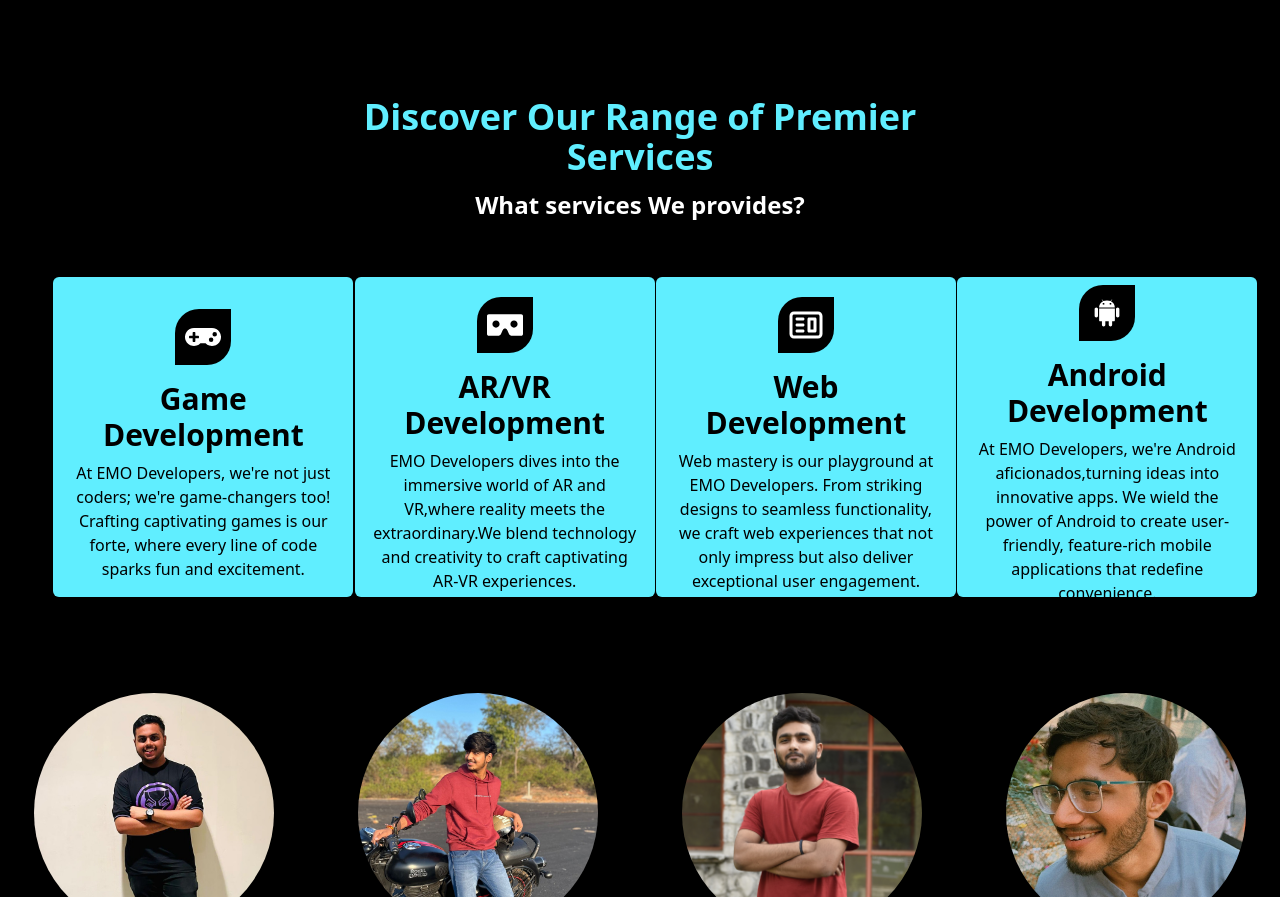
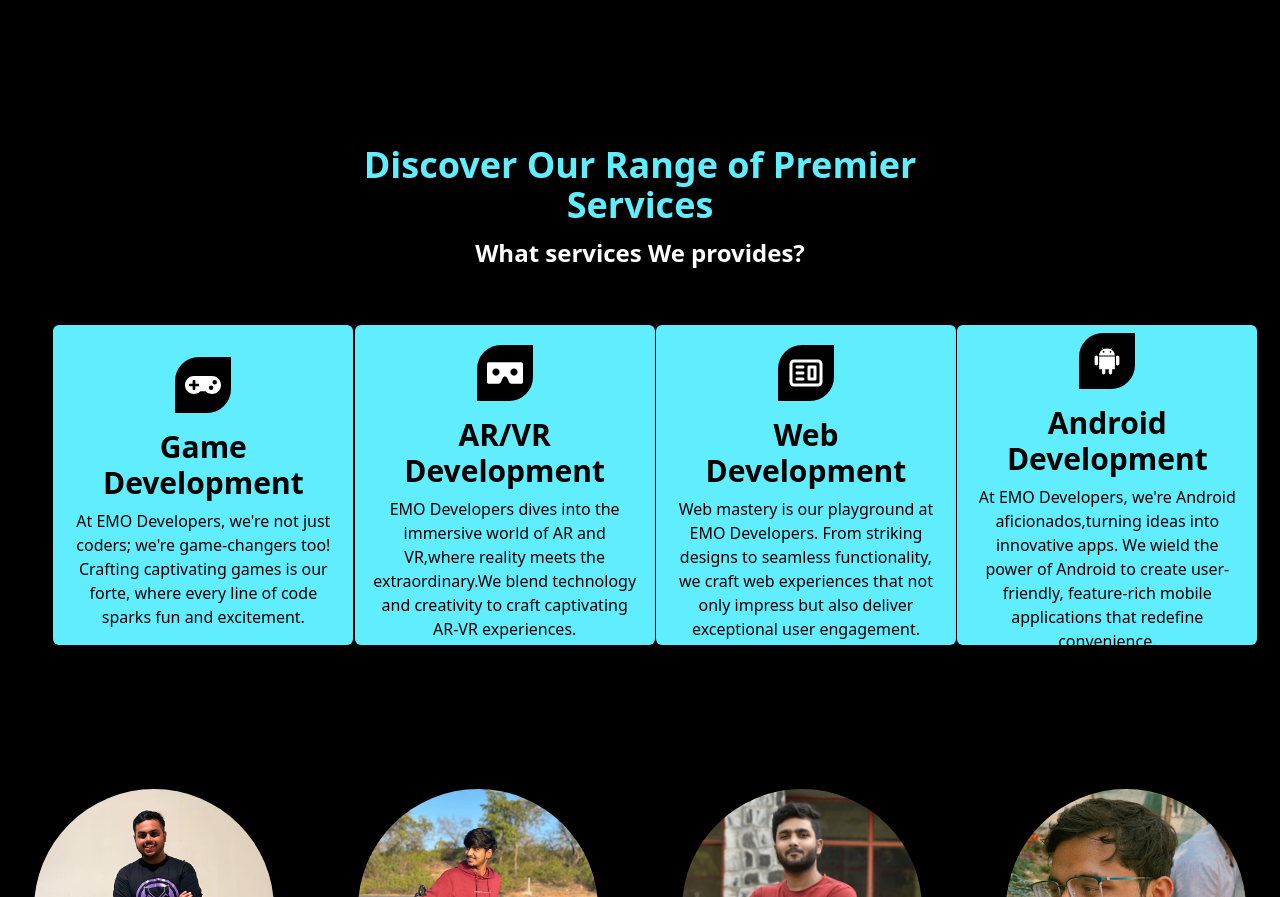
Before and after one commit to Emulating-Meta-Orion/Emonexr, a Next.js app: page / in a window 1280 px wide. Shown: the part 1527-2424 px from the top of the page. Built offline with nearby package versions, Linux system fonts and the light colour scheme.

Commit message:
Update Services.tsx

```diff
--- a/components/Services.tsx
+++ b/components/Services.tsx
@@ -36,7 +36,7 @@
 
   return (
     <section
-      className=" mx-auto w:100% md:my-20"
+      className=" mx-auto w:100% md:my-32"
       id="service"
     >
 
```
